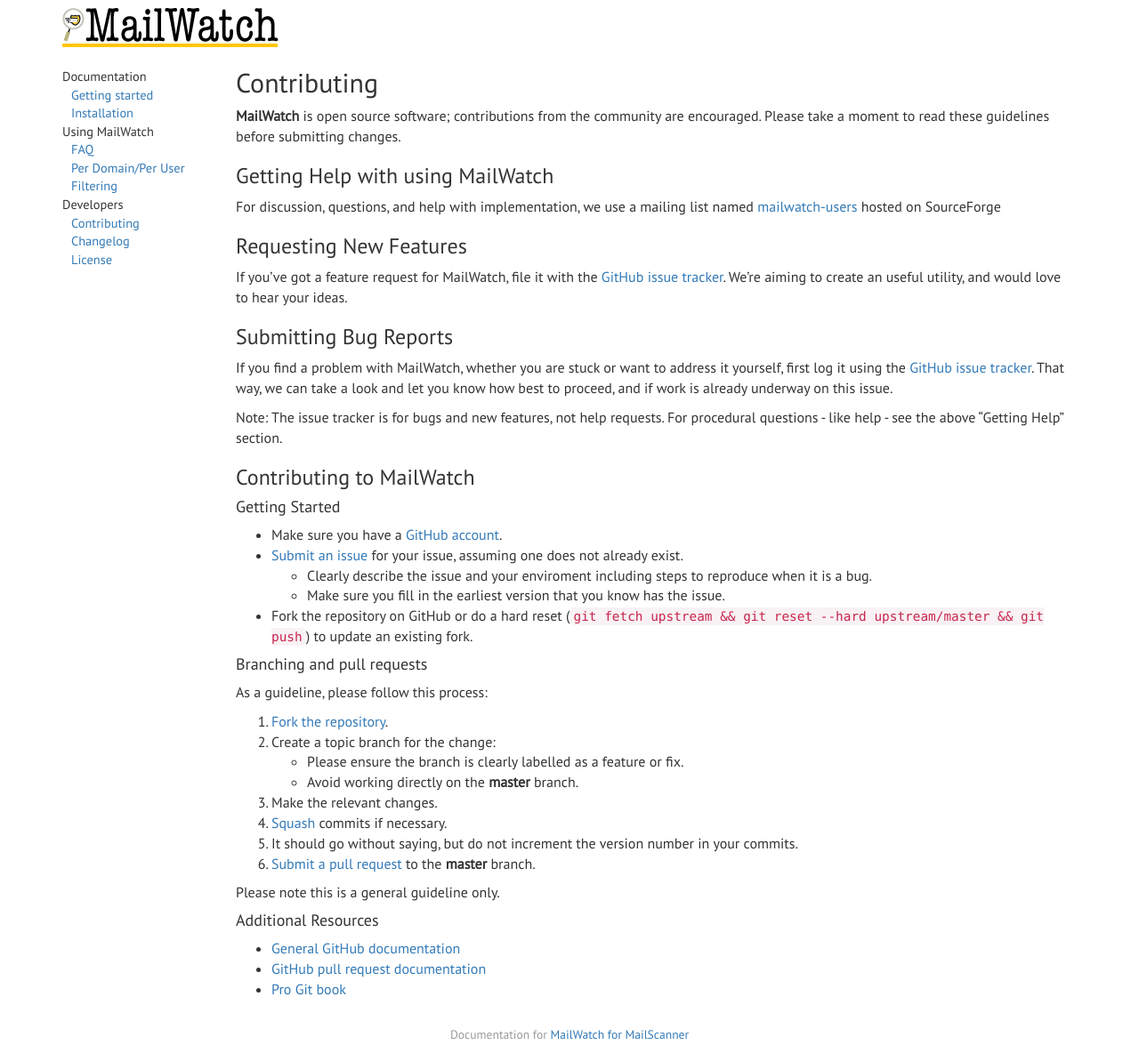
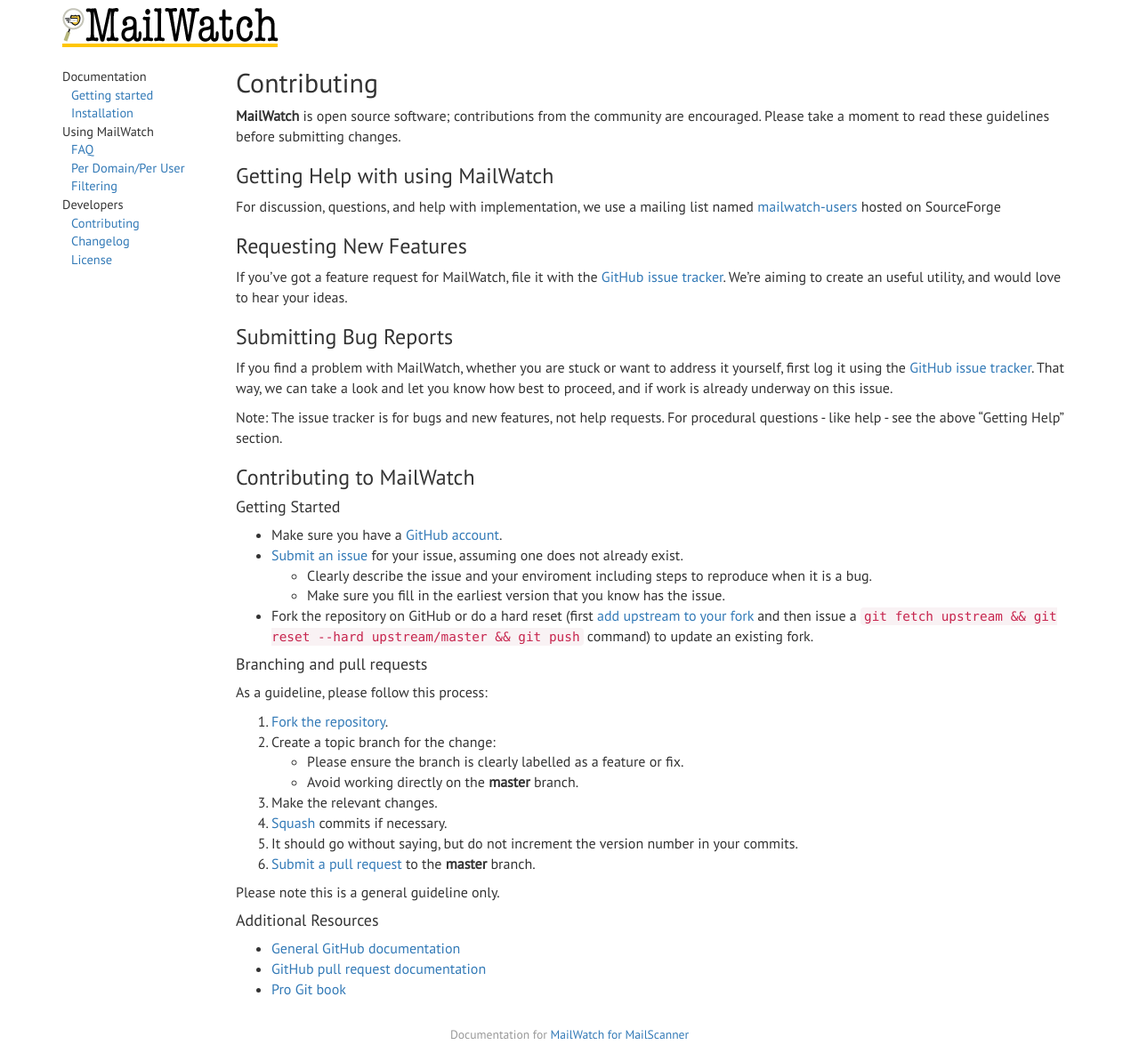
Before and after one commit to mailwatch/mailwatch-docs, a Jekyll site: the page built from _posts/2014-07-30-contributing.md, in a window 1280 px wide. Shown: the whole page at 89% size. Built offline with Jekyll 4.4.1, drawn with Linux system fonts in a browser that asks for light colours; nearby versions of some CDN libraries; Markdown is read by kramdown in place of the engine named in the settings.

Commit message:
specify that upstream is needed on someone fork

```diff
--- a/_posts/2014-07-30-contributing.md
+++ b/_posts/2014-07-30-contributing.md
@@ -32,7 +32,7 @@ Note: The issue tracker is for bugs and new features, not help requests. For pro
 * [Submit an issue](https://github.com/mailwatch/1.2.0/issues) for your issue, assuming one does not already exist.
    * Clearly describe the issue and your enviroment including steps to reproduce when it is a bug.
    * Make sure you fill in the earliest version that you know has the issue.
-* Fork the repository on GitHub or do a hard reset (`git fetch upstream && git reset --hard upstream/master && git push`) to update an existing fork.
+* Fork the repository on GitHub or do a hard reset (first [add upstream to your fork](https://help.github.com/articles/configuring-a-remote-for-a-fork/) and then issue a `git fetch upstream && git reset --hard upstream/master && git push` command) to update an existing fork.
 
 #### Branching and pull requests
 As a guideline, please follow this process:
```
